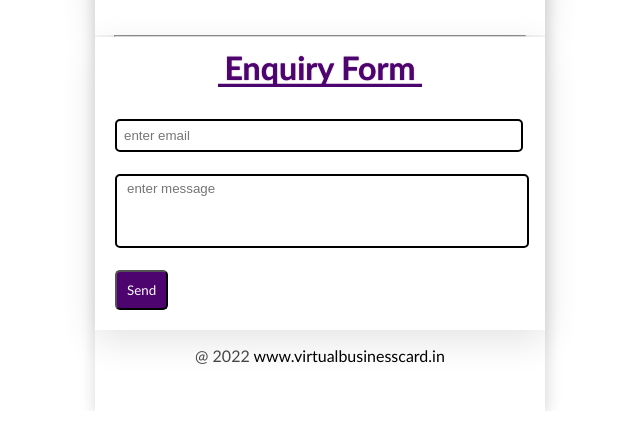
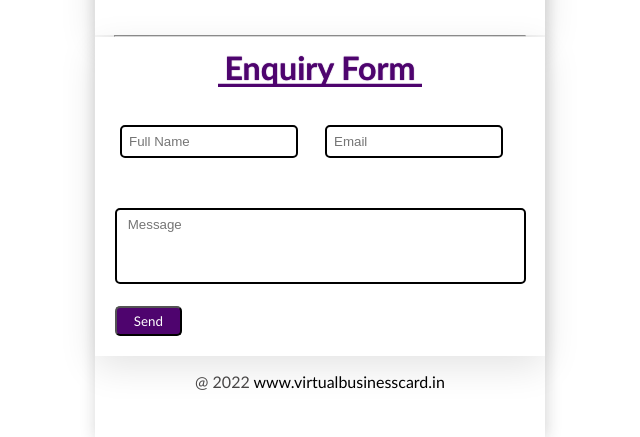
Before and after one commit to varsha0198/VISITING-CARD, a plain HTML site: page index.html in a window 1280 px wide. Shown: the part 4385-4822 px from the top of the page, without its empty margins (320-960 px from the left). Before the commit the page ends 4796 px from the top, so only its background shows below. Drawn offline with Linux system fonts and the light colour scheme.

Commit message:
commit12

```diff
--- a/index.html
+++ b/index.html
@@ -26,7 +26,7 @@
 
                     </a>
                     <a target="_blank" href="whatsapp" class="margin-a">
-                        <i class="fa fa-whatsapp iconbtn" ></i>
+                        <i class="fa fa-whatsapp iconbtn"></i>
 
                     </a>
                     <a target="_blank" href="googlemap" class="margin-a">
@@ -355,16 +355,25 @@
         <hr class="hr-style">
         <div class="thirdpage">
             <h2 class="third-heading underline"> <strong> Enquiry Form </strong></h2>
+            <div>
                 <form>
+                    <div class="display-form">
+                        <div class="display-form-md">
+                            <input type="text" placeholder="Full Name" class="form-data" >
+                        </div>
+                        <div class="display-form-md">
 
-                <input type="email" placeholder="enter email" class="form-data">
+                            <input type="email" placeholder="Email" class="form-data">
+                        </div>
+                    </div>
                     <br>
                     <br>
-                <input type="text" placeholder="enter message" class="form-style">
+                    <input type="text" placeholder=" Message" class="form-style">
                     <br>
                     <br>
                     <input type="submit" value="Send" class="form-box">
                 </form>
+            </div>
         </div>
 
         <div class="copyright">
--- a/style.css
+++ b/style.css
@@ -379,6 +379,7 @@ a {
 
 .gallery-box img:hover {
     transform: scale(1.2);
+
 }
 
 .paragraph {
@@ -387,16 +388,19 @@ a {
 }
 
 .form-data {
-    width: 95%;
+    margin-left: 5px;
+    width: 12em;
     padding: 7px;
     color: var(--primary-color);
     border: 2px solid var(--black-color);
     border-radius: 5px;
 }
 
+
 .form-style {
-    width: 95%;
-    padding: 5px 10px 50px 10px;
+    max-width: 100%;
+    width: 30em;
+    padding: 7px 0 50px 7px;
     color: var(--primary-color);
     border: 2px solid var(--black-color);
     border-radius: 5px;
@@ -405,8 +409,9 @@ a {
 .form-box {
     background-color: var(--primary-color);
     color: var(--white-color);
-    padding: 10px;
+    padding: 5px;
     border-radius: 5px;
+    width: 5em;
     font-family: 'Trebuchet MS', 'Lucida Sans Unicode', 'Lucida Grande', 'Lucida Sans', Arial, sans-serif;
 }
 
@@ -422,3 +427,20 @@ a {
     margin-right: 1.2em;
     height: 0.0em;
 }
+
+.display-form {
+    display: flex;
+}
+
+.display-form-md {
+    flex: 1;
+
+
+    box-sizing: border-box;
+    margin-top: 6px;
+    margin-bottom: 6px;
+    resize: vertical;
+    outline: none;
+    font-size: 14px;
+    font-family: 'Uniform', sans-serif;
+}
```
Lines whose indentation alone changed are shown as unchanged.
